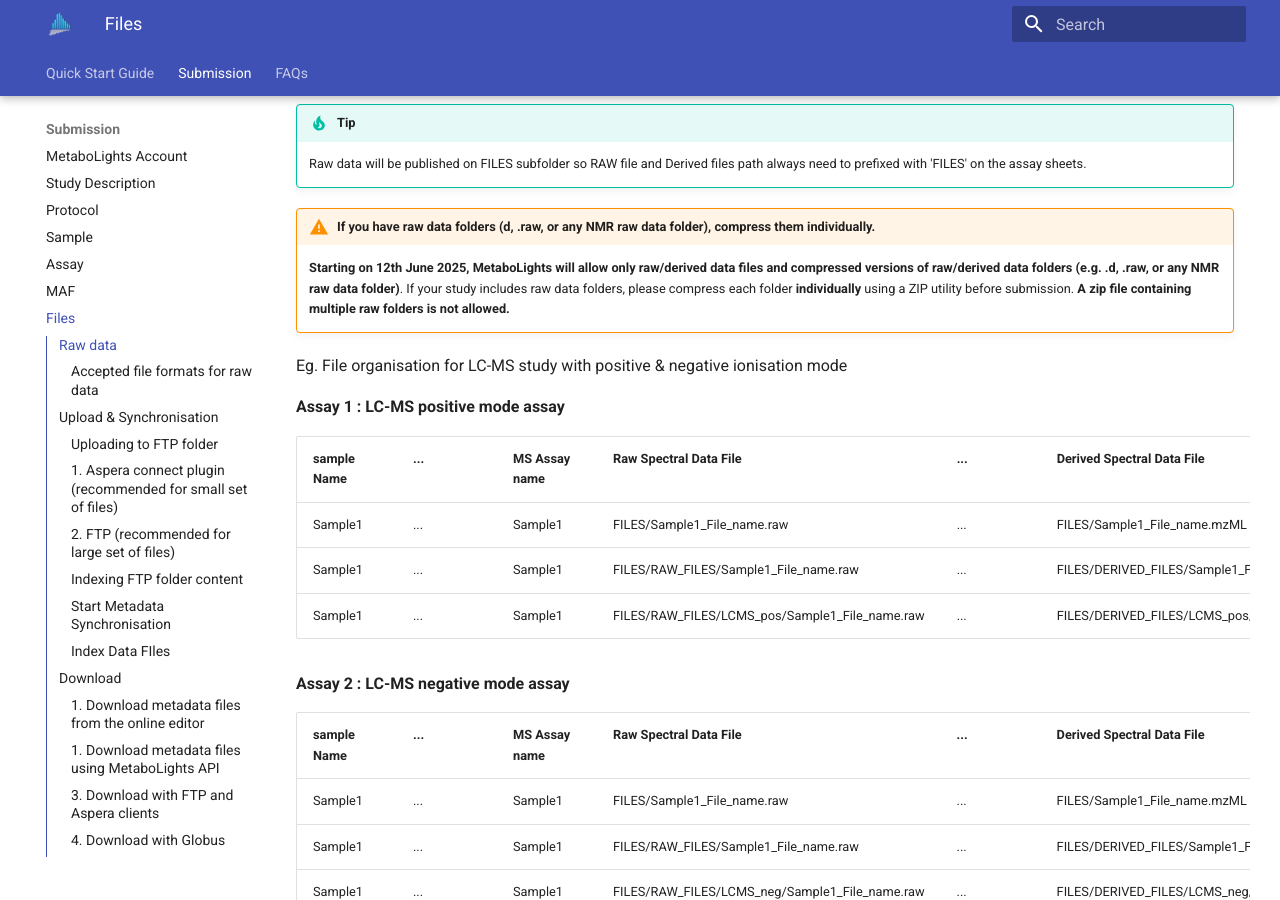
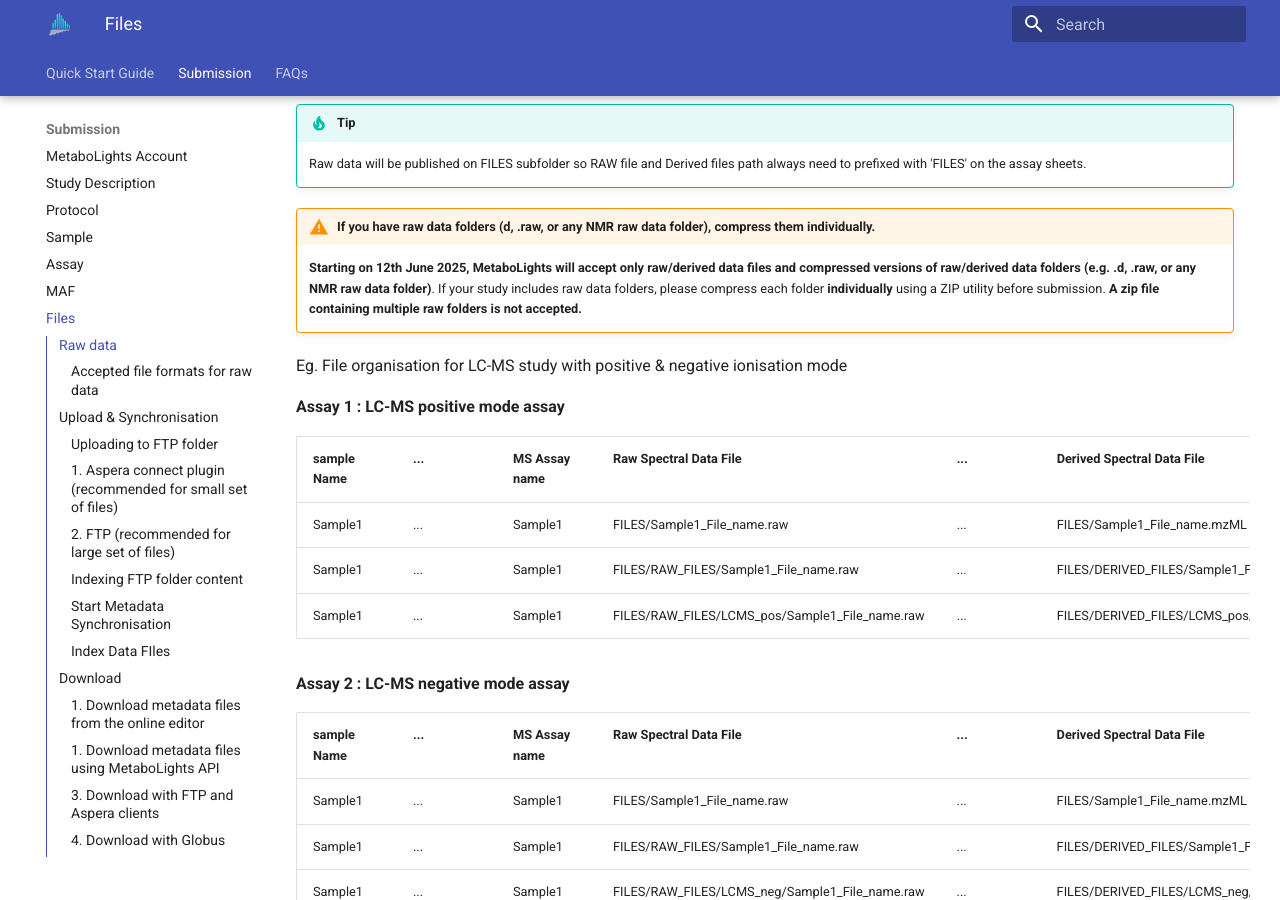
Before and after one commit to EBI-Metabolights/guides, an MkDocs documentation site: the page built from docs/Files.md, in a window 1280 px wide and 900 px high, scrolled down 404 px. Built offline with MkDocs 1.6.1 and Material for MkDocs 9.7.7, drawn with Linux system fonts in a browser that asks for light colours.

Commit message:
fix: wording updates

```diff
--- a/docs/Files.md
+++ b/docs/Files.md
@@ -11,7 +11,7 @@ Raw data will be published on FILES subfolder so RAW file and Derived files path
 
 /// warning | If you have raw data folders (d, .raw, or any NMR raw data folder), compress them individually.
 
-**Starting on 12th June 2025, MetaboLights will allow only raw/derived data files and compressed versions of raw/derived data folders (e.g. .d, .raw, or any NMR raw data folder)**. If your study includes raw data folders, please compress each folder **individually** using a ZIP utility before submission.  **A zip file containing multiple raw folders is not allowed.**
+**Starting on 12th June 2025, MetaboLights will accept only raw/derived data files and compressed versions of raw/derived data folders (e.g. .d, .raw, or any NMR raw data folder)**. If your study includes raw data folders, please compress each folder **individually** using a ZIP utility before submission.  **A zip file containing multiple raw folders is not accepted.**
 
 ///
 
@@ -102,6 +102,7 @@ Files on MetaboLights are stored as two types - Metadata files or Data files. Me
 
 
 ### Start Metadata Synchronisation
+
 After clicking **Start Synchronisation**, files will be synced to the study folder. It may take seconds, minutes or longer to complete. It will depend on the number and size of files. Once synchronisation is done, the status will change like below. Files will show in the MetaboLights Editor after clicking the **Refresh **button.****
 
 ![Portal](assets/images/metadata2.png){width=400}
```
Also changed, not shown: docs/FAQs.md (+3 -3 lines), docs/index.md (+2 -2 lines), site/sitemap.xml, 1 other file.
